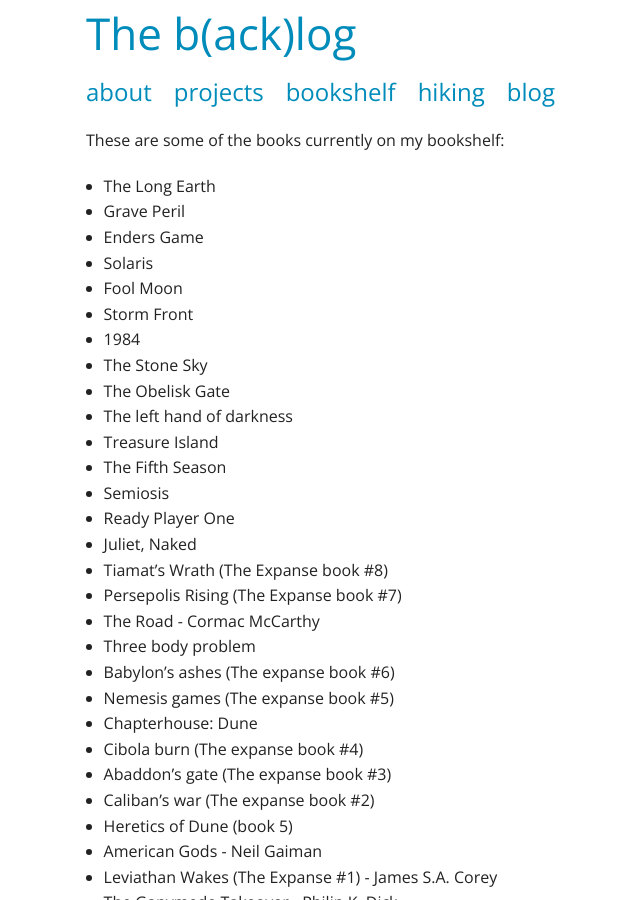
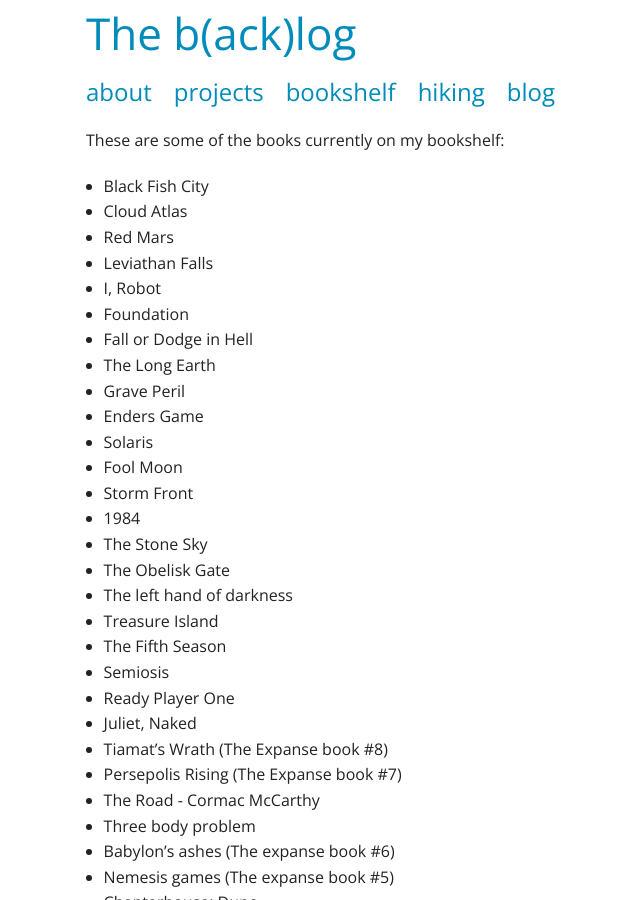
Before and after one commit to dirkcuys/thebacklog, a Jekyll site: the page built from bookshelf/index.md, in a window 1280 px wide and 900 px high. Shown: the whole window, without its empty margins (69-709 px from the left). Built offline with Jekyll 4.4.1, drawn with Linux system fonts in a browser that asks for light colours; nearby versions of some CDN libraries.

Commit message:
Add books

```diff
--- a/bookshelf/index.md
+++ b/bookshelf/index.md
@@ -4,6 +4,13 @@
 ---
 These are some of the books currently on my bookshelf:
 
+*   Black Fish City
+*   Cloud Atlas
+*   Red Mars
+*   Leviathan Falls
+*   I, Robot
+*   Foundation
+*   Fall or Dodge in Hell
 *   The Long Earth
 *   Grave Peril
 *   Enders Game
```
